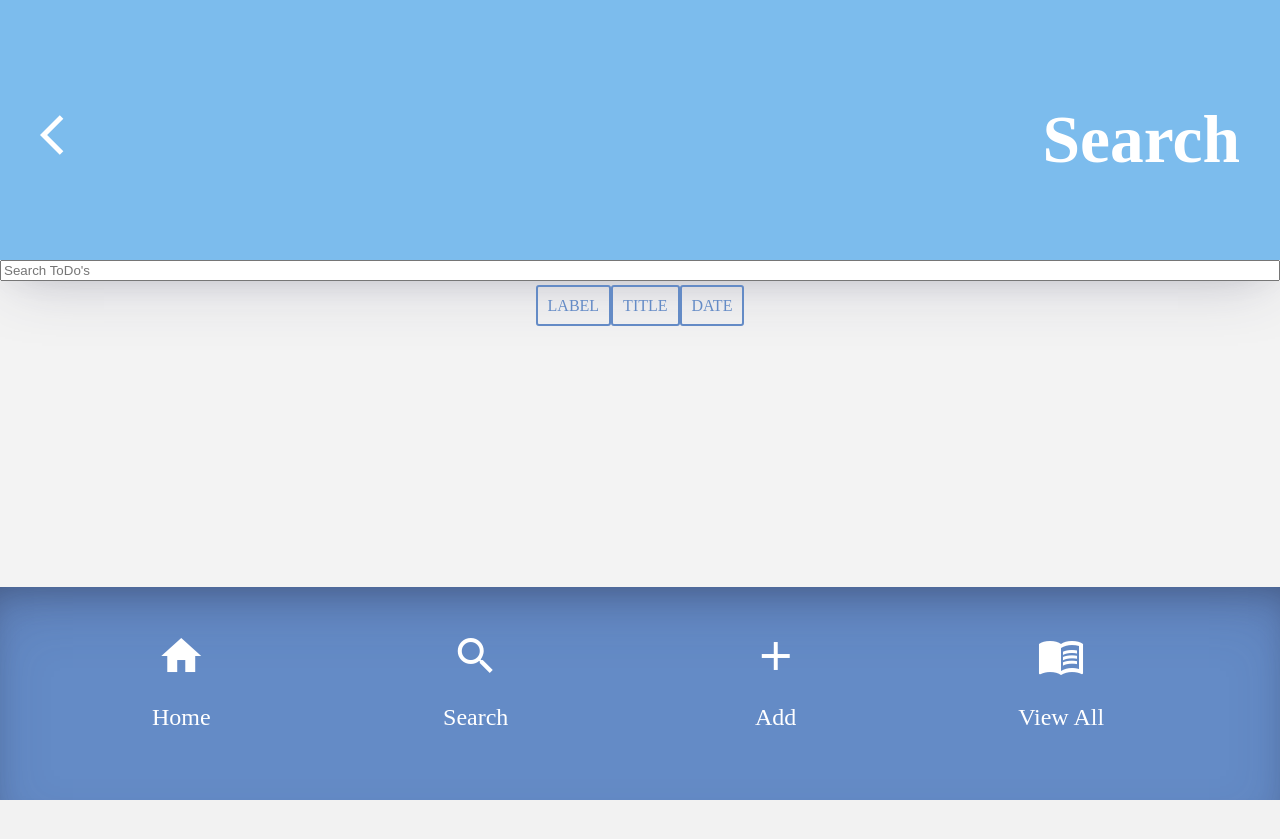
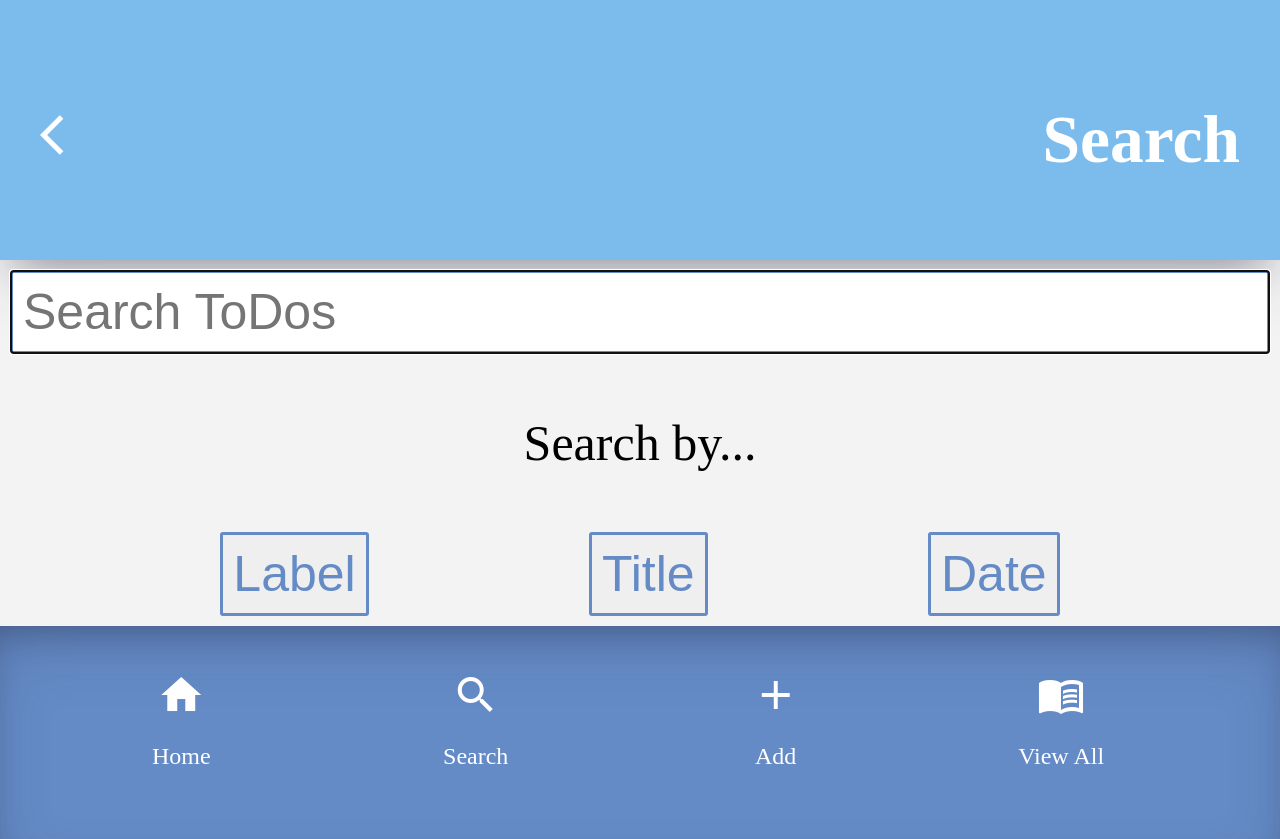
Before and after one commit to software-students-fall2022/web-app-exercise-team-14-1, a Flask app: page /search in a window 1280 px wide. Before the commit the page ends 800 px from the top, so only its background shows below. Run offline with Flask 2, Linux system fonts and the light colour scheme; parts of the project's set-up code (start-up, migrations or seed data) failed here and were passed over.

Commit message:
updated search screen format

```diff
--- a/static/css/styles.css
+++ b/static/css/styles.css
@@ -219,7 +219,7 @@ body {
 
 
 
-/* SEARCH PAGE STYLES */
+/***************** SEARCH PAGE STYLES *****************/
 
 .search-bar {
     display: flex;
@@ -229,27 +229,29 @@ body {
 
 .search-bar input[type="text"] {
     width: 100%;
+    margin: 10px;
+}
+
+.search-bar p {
+    font-size: 50px;
 }
 
 #search-by-buttons {
     display: flex;
+    width: 100%;
     justify-content: space-evenly;
+    margin-top: 10px;
 }
 
-#search-by-buttons input[type="radio"] {
-    display: none;
-}
-
-#search-by-buttons input[type="radio"]:checked span {
+.search-bar input[type="submit"]:hover {
     background-color: #648bc6;
     color: black;
 }
 
-#search-by-buttons span {
-    /* display: inline-block; */
+.search-bar input {
     padding: 10px;
-    text-transform: uppercase;
-    border: 2px solid #648bc6;
+    border: 3px solid #648bc6;
     border-radius: 3px;
     color: #648bc6;
+    font-size: 50px;
 }
--- a/templates/search.html
+++ b/templates/search.html
@@ -1,12 +1,13 @@
 {% extends 'base.html' %} {% block container %}
 <div class="search-container">
     <form action="{{url_for('search')}}" method="POST" class="search-bar">
-        <input type="text" placeholder="Search ToDo's">
-        <p id="search-by-buttons">
-            <label><input type="radio" name="search-by" value="Label"><span>Label</span></label>
-            <label><input type="radio" name="search-by" value="Title"><span>Title</span></label>
-            <label><input type="radio" name="search-by" value="Date"><span>Date</span></label>
-        </p>
+        <input type="text" placeholder="Search ToDos" autofocus>
+        <p>Search by...</p>
+        <div id="search-by-buttons">
+            <input type="submit" name="search-by" value="Label"></input>
+            <input type="submit" name="search-by" value="Title"></input>
+            <input type="submit" name="search-by" value="Date"></input>
+        </div>
     </form>
 </div>
 {% endblock %}
```
